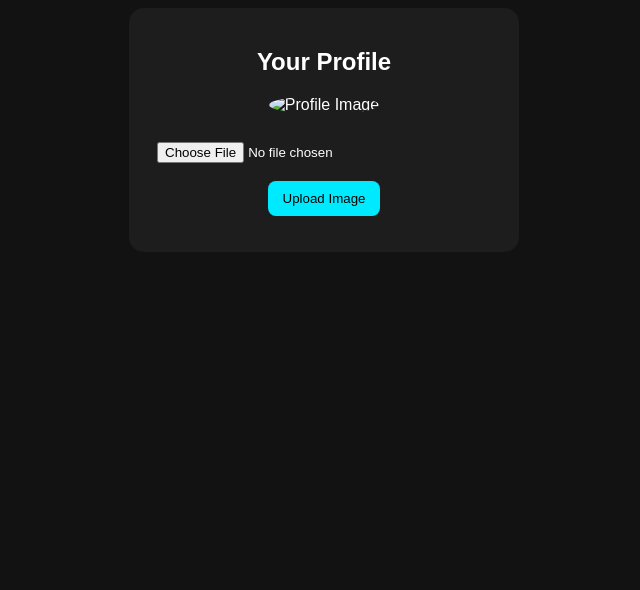
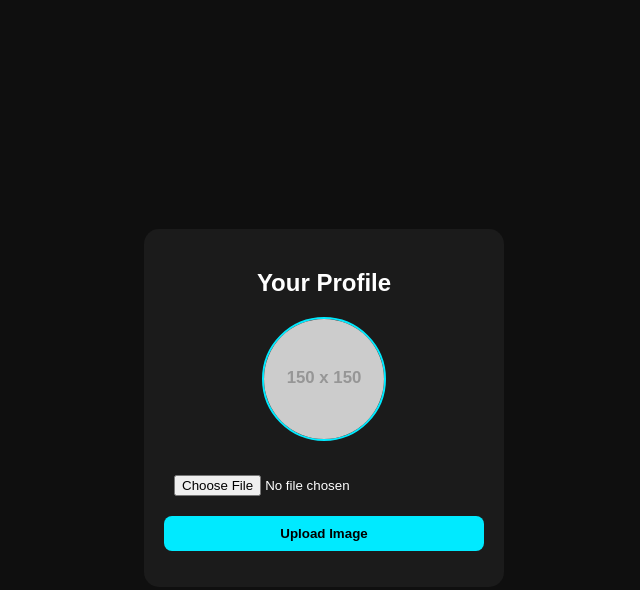
Before and after one commit to ghalielarabi000-jpg/serverrrrrrrrrr, a plain HTML site: page my-profile/index.html in a window 1280 px wide. Shown: the whole page, without its empty margins (316-956 px from the left). Drawn offline with Linux system fonts and the light colour scheme; placeholder pictures from the web are drawn by us.

Commit message:
Enhance profile image upload feature
Updated the profile image upload interface and functionality.

```diff
--- a/my-profile/index.html
+++ b/my-profile/index.html
@@ -1,44 +1,79 @@
 <!DOCTYPE html>
-<html>
+<html lang="en">
 <head>
-  <meta charset="UTF-8" />
-  <title>Mini Profile</title>
+<meta charset="UTF-8">
+<title>Mini Profile Upload</title>
 <style>
-    body { font-family: Arial; background:#121212; color:white; text-align:center; }
-    .card { width:350px; margin:auto; padding:20px; background:#1d1d1d; border-radius:15px; }
-    img { width:120px; height:120px; border-radius:50%; object-fit:cover; margin-bottom:10px; }
-    input { margin:10px 0; padding:8px; width:100%; }
-    button { padding:10px 15px; background:#00eaff; border:none; cursor:pointer; border-radius:8px; }
+  body {
+    background:#0f0f0f;
+    color:white;
+    font-family:Arial;
+    display:flex;
+    justify-content:center;
+    align-items:center;
+    height:100vh;
+  }
+  .card {
+    background:#1b1b1b;
+    padding:20px;
+    border-radius:15px;
+    width:320px;
+    text-align:center;
+  }
+  img {
+    width:120px;
+    height:120px;
+    border-radius:50%;
+    object-fit:cover;
+    margin-bottom:10px;
+    border:2px solid #00eaff;
+  }
+  input, button {
+    width:100%;
+    margin-top:10px;
+    padding:10px;
+  }
+  button {
+    background:#00eaff;
+    border:none;
+    cursor:pointer;
+    border-radius:8px;
+    font-weight:bold;
+  }
 </style>
 </head>
+
 <body>
   <div class="card">
     <h2>Your Profile</h2>
-    <img id="preview" src="default.png" alt="Profile Image" />
-    <input type="file" id="image" />
-    <button onclick="uploadImage()">Upload Image</button>
-    <p id="status"></p>
+    <img id="preview" src="https://via.placeholder.com/150">
+    <input type="file" id="file">
+    <button onclick="upload()">Upload Image</button>
+    <p id="msg"></p>
   </div>
 
 <script>
-    async function uploadImage() {
-      const file = document.getElementById("image").files[0];
-      if (!file) return alert("Select an image first!");
+async function upload() {
+  const file = document.getElementById("file").files[0];
+  if (!file) {
+    alert("Select an image first");
+    return;
+  }
 
-      const form = new FormData();
-      form.append("image", file);
-
-      const res = await fetch("http://localhost:3000/upload", {
+  const reader = new FileReader();
+  reader.onload = async () => {
+    const res = await fetch("/api/upload", {
       method: "POST",
-        body: form
+      headers: { "Content-Type": "application/json" },
+      body: JSON.stringify({ image: reader.result })
     });
 
     const data = await res.json();
-      document.getElementById("status").innerText = data.message;
+    document.getElementById("preview").src = data.image_url;
+    document.getElementById("msg").innerText = "Image uploaded successfully!";
+  };
 
-      if (data.image_url) {
-        document.getElementById("preview").src = data.image_url;
-      }
+  reader.readAsDataURL(file);
 }
 </script>
 </body>
```
Lines whose indentation alone changed are shown as unchanged.
